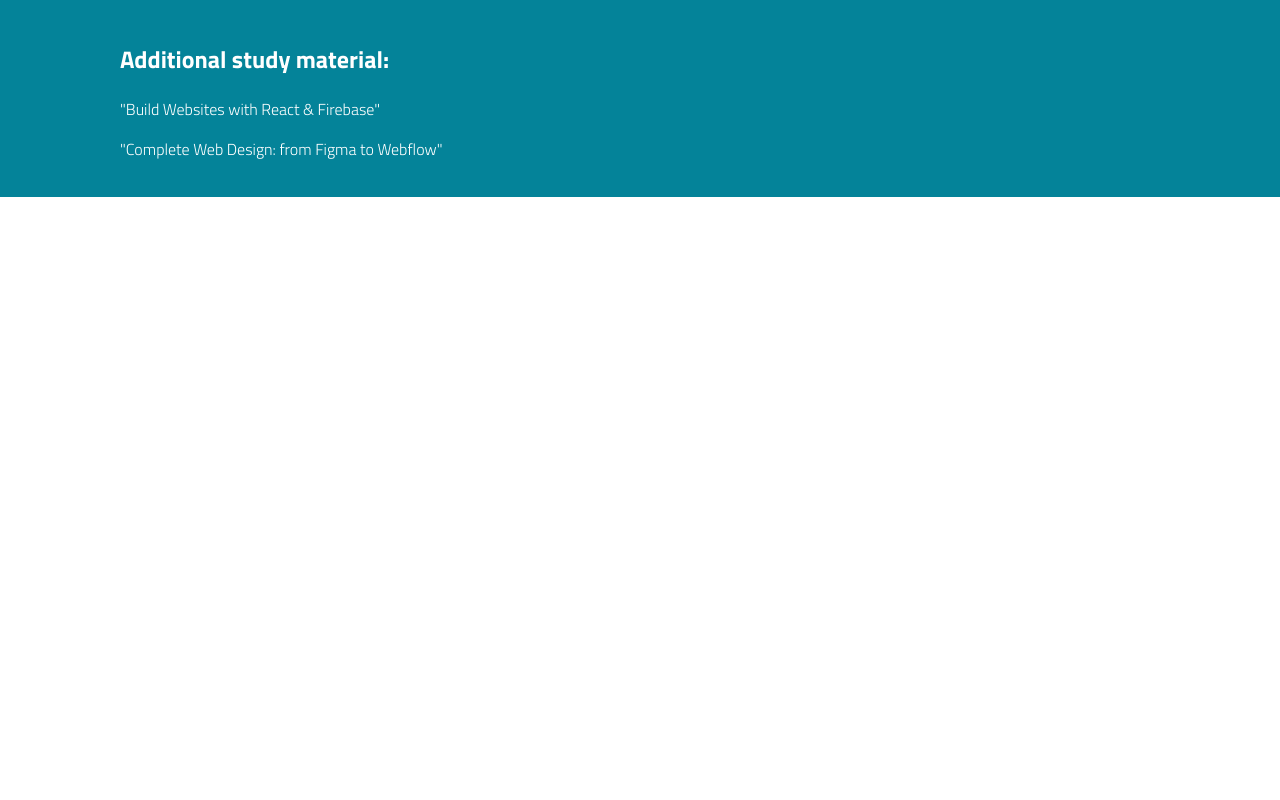
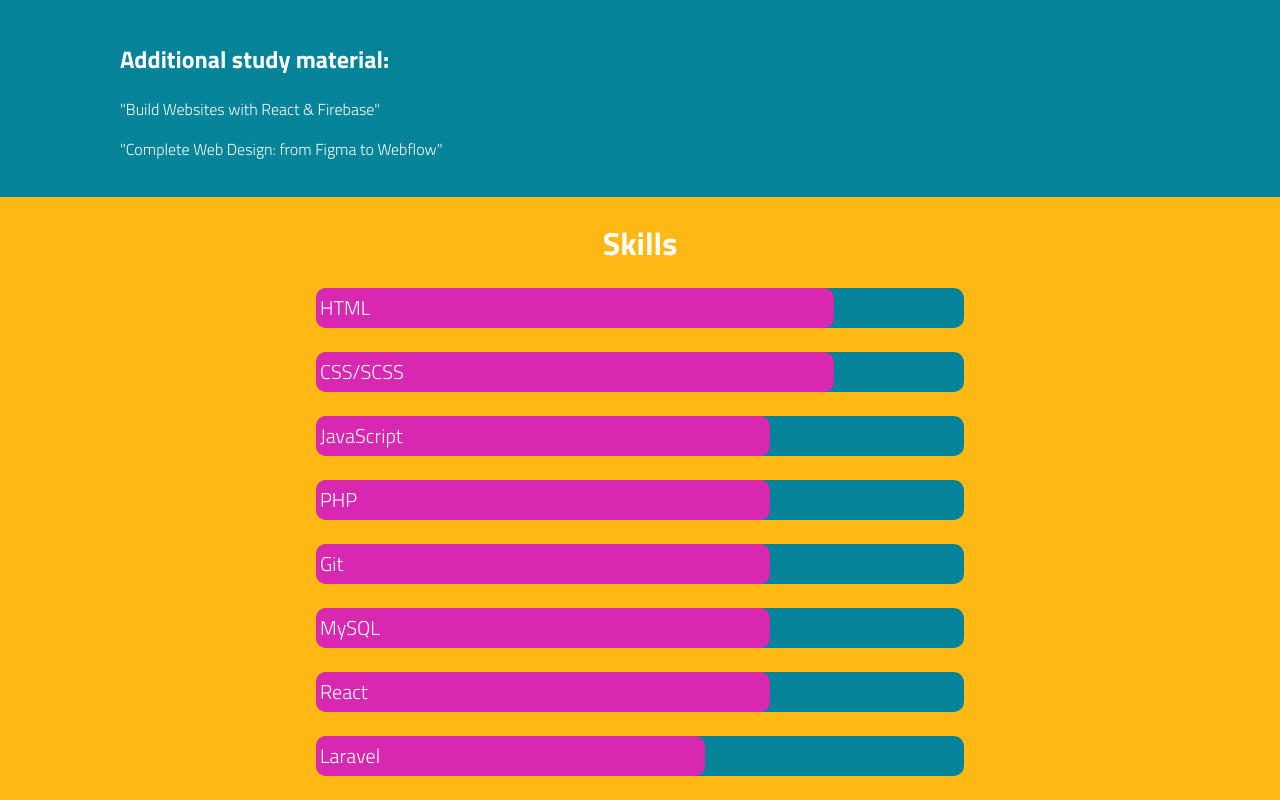
Before and after one commit to queuing4oranges/portfolio, a React (Create React App) app: page / in a window 1280 px wide. Shown: the part 1718-2518 px from the top of the page. Before the commit the page ends 1915 px from the top, so only its background shows below. Built offline with nearby package versions, Linux system fonts and the light colour scheme; data requests are answered from the project's data file.

Commit message:
progress bar

```diff
--- a/package.json
+++ b/package.json
@@ -10,10 +10,14 @@
     "@testing-library/jest-dom": "^5.16.4",
     "@testing-library/react": "^13.3.0",
     "@testing-library/user-event": "^13.5.0",
+    "bootstrap": "^5.2.0",
     "font-awesome": "^4.7.0",
     "react": "^18.2.0",
+    "react-bootstrap": "^2.5.0",
     "react-dom": "^18.2.0",
     "react-icons": "^4.4.0",
+    "react-native-svg": "^12.4.4",
+    "react-native-web": "^0.18.7",
     "react-scripts": "5.0.1",
     "sass": "^1.54.0",
     "scss": "^0.2.4",
--- a/src/App.js
+++ b/src/App.js
@@ -2,6 +2,7 @@ import './App.scss';
 import Header from './components/Header';
 import Hero from './components/Hero';
 import Projects from './components/Projects';
+import Skills from './components/Skills';
 
 
 function App() {
@@ -12,6 +13,7 @@ function App() {
       <Header />
       <Hero />
       <Projects />
+      <Skills />
 
       </div>
 
--- a/src/App.scss
+++ b/src/App.scss
@@ -3,7 +3,7 @@
 @import "./scss/bouncybutton.scss";
 @import "./scss/modal.scss";
 @import "./scss/projects.scss";
-
+@import "./scss/skills.scss";
 @import url('https://fonts.googleapis.com/css2?family=Titillium+Web:wght@200;300;600;700;900&display=swap');
 
 /* Color Palette #4523*/
--- a/src/components/Header.js
+++ b/src/components/Header.js
@@ -1,6 +1,5 @@
 import { FontAwesomeIcon } from "@fortawesome/react-fontawesome";
 import { faHouse } from "@fortawesome/free-solid-svg-icons";
-
 
 const Header = () => {
 
@@ -13,6 +12,7 @@ const Header = () => {
                 <div className="navbar__home"><a className="navbar__link" href="#"><FontAwesomeIcon icon={faHouse} size="1x" color="white"/></a></div>
             </div>
                 <div className="navbar__links">
+                <div className="navbar__pdf"><a className="navbar__link" href="CV2022.pdf" download="CV2022.pdf">Download CV</a></div>
                 <div className="navbar__skills"><a className="navbar__link" href="#">Skills</a></div>
                 <div className="navbar__about"><a className="navbar__link" href="#">About</a></div>
                 <div className="navbar__contact"><a className="navbar__link" href="#">Contact</a></div>
--- /dev/null
+++ b/src/components/Skills.js
@@ -0,0 +1,59 @@
+import React from "react";
+import ProgressBar from "react-bootstrap/ProgressBar";
+
+const Skills = () => {
+    const now= 60;
+
+
+    return (
+        <div className="skills__container">
+            <h1>Skills</h1>
+            <ProgressBar
+            now={80}
+            label="HTML"
+            /> <br></br>
+
+            <ProgressBar
+            now={80}
+            label="CSS/SCSS"
+            /><br></br>
+
+            <ProgressBar
+            now={70}
+            label="JavaScript"
+            /><br></br>
+
+            <ProgressBar
+            now={70}
+            label="PHP"
+            /><br></br>
+
+            <ProgressBar
+            now={70}
+            label="Git"
+            /><br></br>
+
+            <ProgressBar
+            now={70}
+            label="MySQL"
+            /><br></br>
+
+            <ProgressBar
+            now={70}
+            label="React"
+            /><br></br>
+
+            <ProgressBar
+            now={60}
+            label="Laravel"
+            /><br></br>
+
+
+        </div>
+
+     );
+}
+
+export default Skills;
+
+// label={`${now}%`}
--- a/src/scss/header.scss
+++ b/src/scss/header.scss
@@ -26,6 +26,7 @@ $blackish: #021E20;
         justify-content: flex-end;
         flex-grow: 2;
     }
+    &__pdf,
     &__skills,
     &__about{
         padding: 0 20px;
--- /dev/null
+++ b/src/scss/skills.scss
@@ -0,0 +1,32 @@
+.skills__container{
+    background: #ffb814;
+    margin: 0 auto;
+    color: white;
+    padding-left: 100px;
+    padding-right: 100px;
+    display: flex;
+    flex-direction: column;
+    align-items: center;
+}
+
+.progress,
+.progress-bar {
+    border-radius: 10px;
+    height: 40px;
+    width: 60%;
+}
+
+.progress {
+    background-color:$lightblue ;
+    display: flex;
+    font-size: 20px;
+
+
+}
+
+.progress-bar{
+    background-color:#d828b2;
+    align-self: center;
+    padding: 4px;
+    // vertical-align: middle;
+}
```
Also changed, not shown: 2 other files (tests, documents, lock files or other folders).
